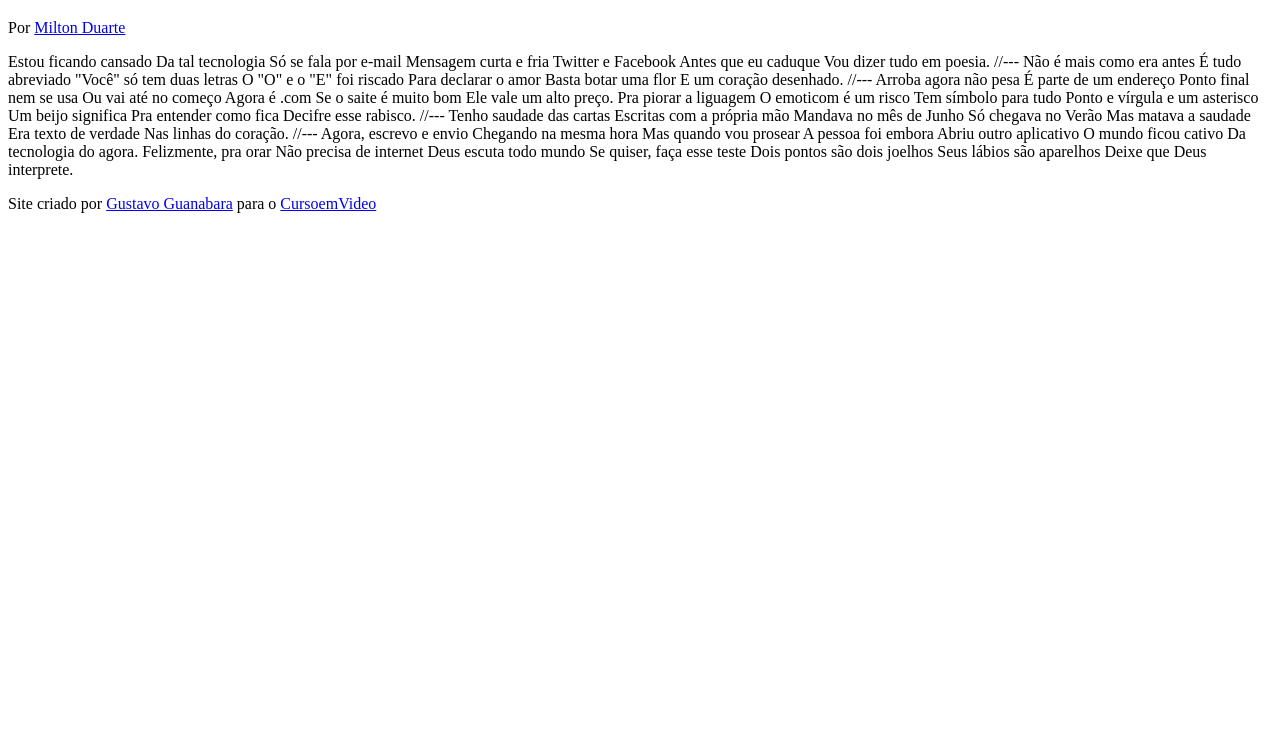
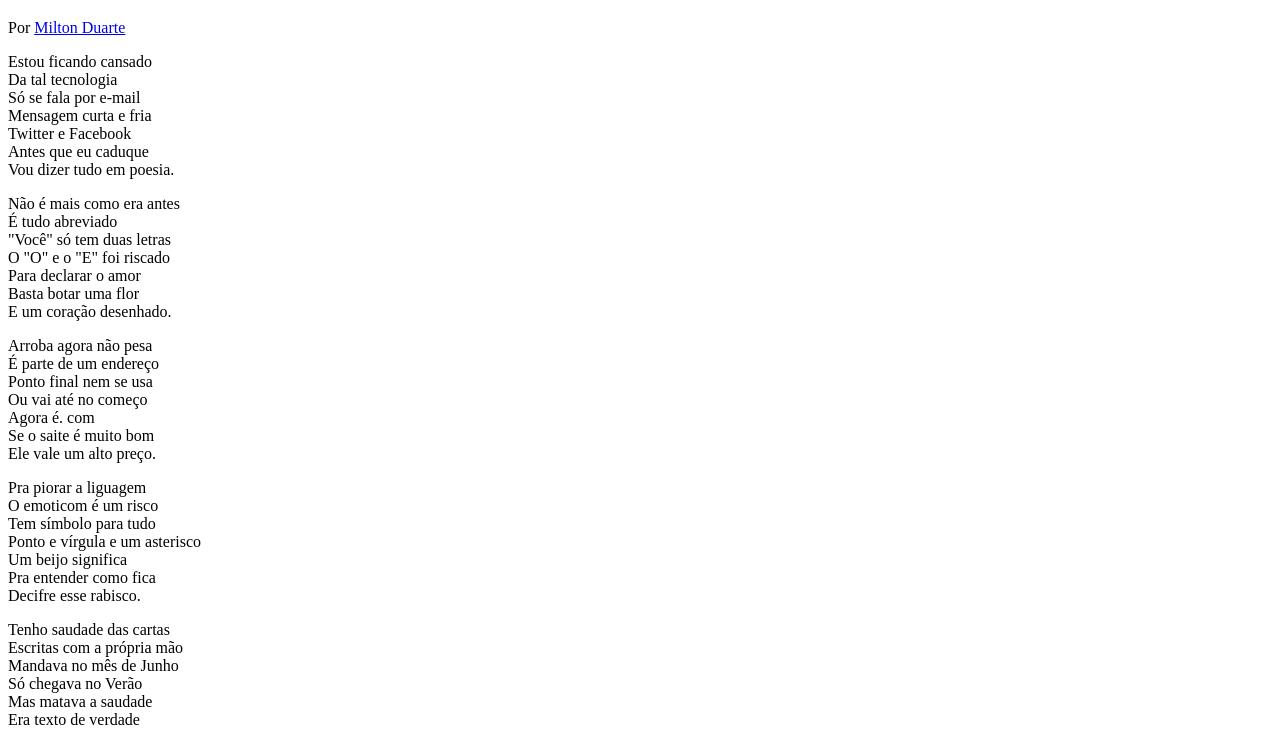
Before and after one commit to fabianatarquini/html-css, a plain HTML site: page desafioshtml/desafio012/index.html in a window 1280 px wide. Shown: the part 61-790 px from the top of the page. Drawn offline with Linux system fonts and the light colour scheme.

Commit message:
atual cordel

```diff
--- /dev/null
+++ b/desafioshtml/desafio012/estilo/style.css
@@ -0,0 +1 @@
+@charset "UTF-8";
--- a/desafioshtml/desafio012/index.html
+++ b/desafioshtml/desafio012/index.html
@@ -5,6 +5,7 @@
     <meta http-equiv="X-UA-Compatible" content="IE=edge">
     <meta name="viewport" content="width=device-width, initial-scale=1.0">
     <title>Cordel Moderno</title>
+    <link rel="stylesheet" href="estilo/style.css">
 </head>
 <body>
     <header>
@@ -14,69 +15,87 @@
 
     </header>
 
-        Estou ficando cansado
-        Da tal tecnologia
-        Só se fala por e-mail
-        Mensagem curta e fria
-        Twitter e Facebook
-        Antes que eu caduque
-        Vou dizer tudo em poesia.
+        <section>
+            <p>
+                Estou ficando cansado <br>
+                Da tal tecnologia <br>
+                Só se fala por e-mail <br>
+                Mensagem curta e fria <br>
+                Twitter e Facebook <br>
+                Antes que eu caduque <br>
+                Vou dizer tudo em poesia.
+            </p>
+        </section>
 
-        //---
+        <section>
+            <p>
+                Não é mais como era antes<br>
+                É tudo abreviado<br>
+                "Você" só tem duas letras<br>
+                O "O" e o "E" foi riscado<br>
+                Para declarar o amor<br>
+                Basta botar uma flor<br>
+                E um coração desenhado.
+            </p>
+        </section>
 
-        Não é mais como era antes
-        É tudo abreviado
-        "Você" só tem duas letras
-        O "O" e o "E" foi riscado
-        Para declarar o amor
-        Basta botar uma flor
-        E um coração desenhado.
+        <section>
 
-        //---
+            <p>
+                Arroba agora não pesa <br>
+                É parte de um endereço <br>
+                Ponto final nem se usa <br>
+                Ou vai até no começo <br>
+                Agora é. com <br>
+                Se o saite é muito bom <br>
+                Ele vale um alto preço. <br>
+           </p>
 
-        Arroba agora não pesa
-        É parte de um endereço
-        Ponto final nem se usa
-        Ou vai até no começo
-        Agora é .com
-        Se o saite é muito bom
-        Ele vale um alto preço.
+                Pra piorar a liguagem <br>
+                O emoticom é um risco <br>
+                Tem símbolo para tudo <br>
+                Ponto e vírgula e um asterisco <br>
+                Um beijo significa <br>
+                Pra entender como fica <br>
+                Decifre esse rabisco. <br>
 
-        Pra piorar a liguagem
-        O emoticom é um risco
-        Tem símbolo para tudo
-        Ponto e vírgula e um asterisco
-        Um beijo significa
-        Pra entender como fica
-        Decifre esse rabisco.
+        </section>
 
-        //---
 
-        Tenho saudade das cartas
-        Escritas com a própria mão
-        Mandava no mês de Junho
-        Só chegava no Verão
-        Mas matava a saudade
-        Era texto de verdade
-        Nas linhas do coração.
 
-        //---
+        <section>
+            <p>
+                Tenho saudade das cartas <br>
+                Escritas com a própria mão <br>
+                Mandava no mês de Junho <br>
+                Só chegava no Verão <br>
+                Mas matava a saudade <br>
+                Era texto de verdade <br>
+                Nas linhas do coração. <br>
+            </p>
+        </section>
 
-        Agora, escrevo e envio
-        Chegando na mesma hora
-        Mas quando vou prosear
-        A pessoa foi embora
-        Abriu outro aplicativo
-        O mundo ficou cativo
-        Da tecnologia do agora.
+        <section>
+            <p>
+                Agora, escrevo e envio <br>
+                Chegando na mesma hora <br>
+                Mas quando vou prosear <br>
+                A pessoa foi embora <br>
+                Abriu outro aplicativo <br>
+                O mundo ficou cativo <br>
+                Da tecnologia do agora. <br>
+            </p>
 
-        Felizmente, pra orar
-        Não precisa de internet
-        Deus escuta todo mundo
-        Se quiser, faça esse teste
-        Dois pontos são dois joelhos
-        Seus lábios são aparelhos
-        Deixe que Deus interprete.
+            <p>
+                Felizmente, pra orar  <br>
+                Não precisa de internet  <br>
+                Deus escuta todo mundo  <br>
+                Se quiser, faça esse teste  <br>
+                Dois pontos são dois joelhos  <br>
+                Seus lábios são aparelhos  <br>
+                Deixe que Deus interprete.
+            </p>
+        </section>
 
         <footer>
             <p>Site criado por <a href="https://gustavoguanabara.github.io" target="_blank">Gustavo Guanabara</a> para o <a href="https://www.cursoemvideo.com">CursoemVideo</a></p>
```
